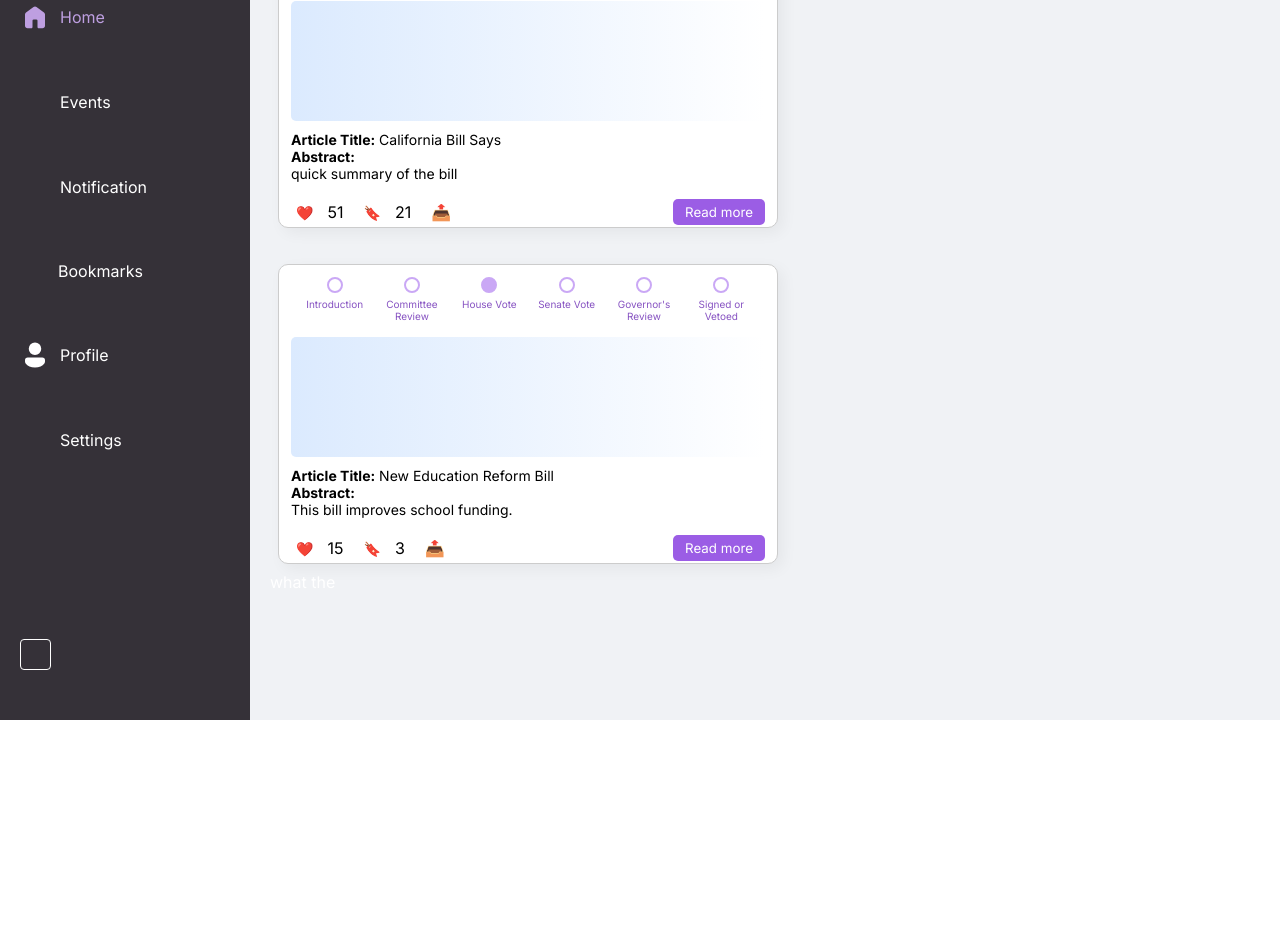
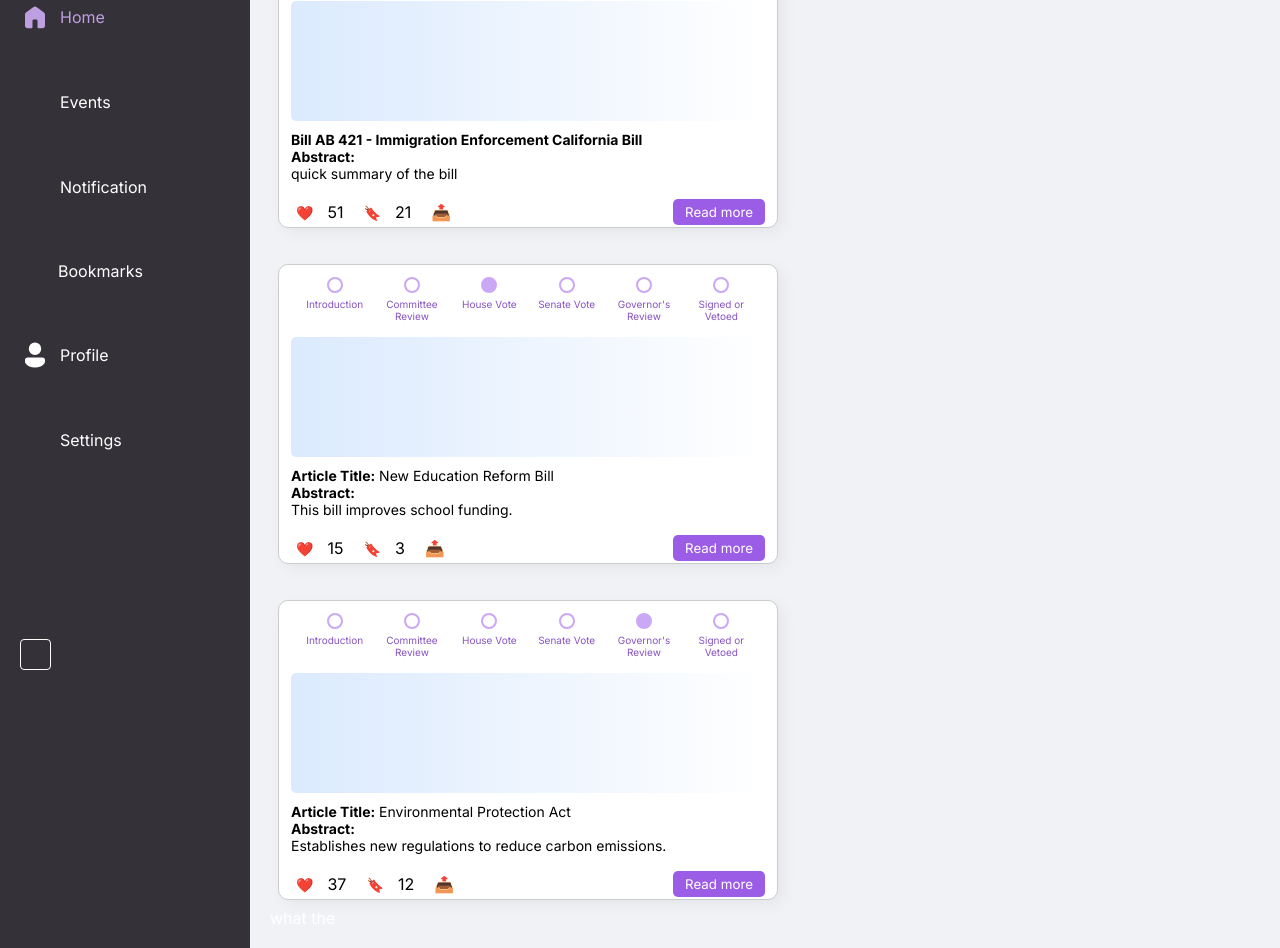
Before and after one commit to fizaxsheikh/civix, a React (Vite) app in the folder frontend/: page / in a window 1280 px wide. Shown: the part 100-1048 px from the top of the page. Before the commit the page ends 820 px from the top, so only its background shows below. Built offline with nearby package versions, Linux system fonts and the light colour scheme; some icons are missing.

Commit message:
added card

```diff
--- a/frontend/src/policies-KS/policies.jsx
+++ b/frontend/src/policies-KS/policies.jsx
@@ -1,220 +1,3 @@
-
-// import './Policies.css';
-
-// function Policies() {
-//   return (
-//     // Step 1: Wrap ALL cards in a container
-//     <div className="card-container">
-
-//       {/* --- First Card (Original) --- */}
-//       <div className="policies">
-//         <div className="progress-bar">
-//           {["Introduction", "Committee Review", "House Vote", "Senate Vote", "Governor's Review", "Signed or Vetoed"].map((label, idx) => (
-//             <div className="step" key={idx}>
-//               <div className={`circle ${idx === 0 ? "active" : ""}`}></div>
-//               <div className="label">{label}</div>
-//             </div>
-//           ))}
-//         </div>
-//         <div className="image-section"></div>
-//         <div className="text-content">
-//           <p><strong>Article Title:</strong> California Bill Says</p>
-//           <p><strong>Abstract:</strong></p>
-//           <p>quick summary of the bill</p>
-//         </div>
-//         <div className="card-footer">
-//           <div className="icons">
-//             <span>❤️ XXXk</span>
-//             <span>🔖 XXX</span>
-//             <span>📤</span>
-//           </div>
-//           <button className="read-more">Read more</button>
-//         </div>
-//       </div>
-
-//       {/* --- Second Card (Copy-Pasted & Modified) --- */}
-//       <div className="policies">
-//         <div className="progress-bar">
-//           {["Introduction", "Committee Review", "House Vote", "Senate Vote", "Governor's Review", "Signed or Vetoed"].map((label, idx) => (
-//             <div className="step" key={idx}>
-//               <div className={`circle ${idx === 2 ? "active" : ""}`}></div> {/* Changed active step */}
-//               <div className="label">{label}</div>
-//             </div>
-//           ))}
-//         </div>
-//         <div className="image-section"></div>
-//         <div className="text-content">
-//           <p><strong>Article Title:</strong> New Education Reform Bill</p> {/* Changed title */}
-//           <p><strong>Abstract:</strong></p>
-//           <p>This bill improves school funding.</p> {/* Changed text */}
-//         </div>
-//         <div className="card-footer">
-//           <div className="icons">
-//             <span>❤️ 150k</span> {/* Changed numbers */}
-//             <span>🔖 42</span>
-//             <span>📤</span>
-//           </div>
-//           <button className="read-more">Read more</button>
-//         </div>
-//       </div>
-//     </div>
-//   );
-// }
-
-// export default Policies;
-
-// import { useState } from 'react';
-// import './Policies.css';
-
-// function Policies() {
-//   // State for first card
-//   const [firstCardLikes, setFirstCardLikes] = useState(1000);
-//   const [firstCardBookmarks, setFirstCardBookmarks] = useState(50);
-//   const [firstCardLiked, setFirstCardLiked] = useState(false);
-//   const [firstCardBookmarked, setFirstCardBookmarked] = useState(false);
-
-//   // State for second card
-//   const [secondCardLikes, setSecondCardLikes] = useState(150000);
-//   const [secondCardBookmarks, setSecondCardBookmarks] = useState(42);
-//   const [secondCardLiked, setSecondCardLiked] = useState(false);
-//   const [secondCardBookmarked, setSecondCardBookmarked] = useState(false);
-
-//   // Format numbers to "k" notation
-//   const formatNumber = (num) => {
-//     if (num >= 1000000) {
-//       return (num / 1000000).toFixed(1) + 'M';
-//     }
-//     if (num >= 1000) {
-//       return (num / 1000).toFixed(1) + 'k';
-//     }
-//     return num.toString();
-//   };
-
-//   // Handlers for first card
-//   const handleFirstCardLike = () => {
-//     if (firstCardLiked) {
-//       setFirstCardLikes(firstCardLikes - 1);
-//     } else {
-//       setFirstCardLikes(firstCardLikes + 1);
-//     }
-//     setFirstCardLiked(!firstCardLiked);
-//   };
-
-//   const handleFirstCardBookmark = () => {
-//     if (firstCardBookmarked) {
-//       setFirstCardBookmarks(firstCardBookmarks - 1);
-//     } else {
-//       setFirstCardBookmarks(firstCardBookmarks + 1);
-//     }
-//     setFirstCardBookmarked(!firstCardBookmarked);
-//   };
-
-//   // Handlers for second card
-//   const handleSecondCardLike = () => {
-//     if (secondCardLiked) {
-//       setSecondCardLikes(secondCardLikes - 1);
-//     } else {
-//       setSecondCardLikes(secondCardLikes + 1);
-//     }
-//     setSecondCardLiked(!secondCardLiked);
-//   };
-
-//   const handleSecondCardBookmark = () => {
-//     if (secondCardBookmarked) {
-//       setSecondCardBookmarks(secondCardBookmarks - 1);
-//     } else {
-//       setSecondCardBookmarks(secondCardBookmarks + 1);
-//     }
-//     setSecondCardBookmarked(!secondCardBookmarked);
-//   };
-
-//   const handleShareClick = () => {
-//     console.log("Share clicked");
-//     // Add your share functionality here
-//   };
-
-//   return (
-//     <div className="card-container">
-//       {/* --- First Card (Original) --- */}
-//       <div className="policies">
-//         <div className="progress-bar">
-//           {["Introduction", "Committee Review", "House Vote", "Senate Vote", "Governor's Review", "Signed or Vetoed"].map((label, idx) => (
-//             <div className="step" key={idx}>
-//               <div className={`circle ${idx === 0 ? "active" : ""}`}></div>
-//               <div className="label">{label}</div>
-//             </div>
-//           ))}
-//         </div>
-//         <div className="image-section"></div>
-//         <div className="text-content">
-//           <p><strong>Article Title:</strong> California Bill Says</p>
-//           <p><strong>Abstract:</strong></p>
-//           <p>quick summary of the bill</p>
-//         </div>
-//         <div className="card-footer">
-//           <div className="icons">
-//             <button
-//               onClick={handleFirstCardLike}
-//               className={`emoji-button ${firstCardLiked ? 'active' : ''}`}
-//             >
-//               ❤️ {formatNumber(firstCardLikes)}
-//             </button>
-//             <button
-//               onClick={handleFirstCardBookmark}
-//               className={`emoji-button ${firstCardBookmarked ? 'active' : ''}`}
-//             >
-//               🔖 {formatNumber(firstCardBookmarks)}
-//             </button>
-//             <button onClick={handleShareClick} className="emoji-button">
-//               📤
-//             </button>
-//           </div>
-//           <button className="read-more">Read more</button>
-//         </div>
-//       </div>
-
-//       {/* --- Second Card (Copy-Pasted & Modified) --- */}
-//       <div className="policies">
-//         <div className="progress-bar">
-//           {["Introduction", "Committee Review", "House Vote", "Senate Vote", "Governor's Review", "Signed or Vetoed"].map((label, idx) => (
-//             <div className="step" key={idx}>
-//               <div className={`circle ${idx === 2 ? "active" : ""}`}></div>
-//               <div className="label">{label}</div>
-//             </div>
-//           ))}
-//         </div>
-//         <div className="image-section"></div>
-//         <div className="text-content">
-//           <p><strong>Article Title:</strong> New Education Reform Bill</p>
-//           <p><strong>Abstract:</strong></p>
-//           <p>This bill improves school funding.</p>
-//         </div>
-//         <div className="card-footer">
-//           <div className="icons">
-//             <button
-//               onClick={handleSecondCardLike}
-//               className={`emoji-button ${secondCardLiked ? 'active' : ''}`}
-//             >
-//               ❤️ {formatNumber(secondCardLikes)}
-//             </button>
-//             <button
-//               onClick={handleSecondCardBookmark}
-//               className={`emoji-button ${secondCardBookmarked ? 'active' : ''}`}
-//             >
-//               🔖 {formatNumber(secondCardBookmarks)}
-//             </button>
-//             <button onClick={handleShareClick} className="emoji-button">
-//               📤
-//             </button>
-//           </div>
-//           <button className="read-more">Read more</button>
-//         </div>
-//       </div>
-//     </div>
-//   );
-// }
-
-// export default Policies;
 
 import { useState } from 'react';
 import './Policies.css';
@@ -233,6 +16,13 @@ function Policies() {
   const [secondCardLiked, setSecondCardLiked] = useState(false);
   const [secondCardBookmarked, setSecondCardBookmarked] = useState(false);
   const [secondCardLikeAnim, setSecondCardLikeAnim] = useState(false);
+
+  // State for third card (new)
+  const [thirdCardLikes, setThirdCardLikes] = useState(37);
+  const [thirdCardBookmarks, setThirdCardBookmarks] = useState(12);
+  const [thirdCardLiked, setThirdCardLiked] = useState(false);
+  const [thirdCardBookmarked, setThirdCardBookmarked] = useState(false);
+  const [thirdCardLikeAnim, setThirdCardLikeAnim] = useState(false);
 
   // Handlers for first card
   const handleFirstCardLike = () => {
@@ -276,6 +66,27 @@ function Policies() {
     setSecondCardBookmarked(!secondCardBookmarked);
   };
 
+  // Handlers for third card (new)
+  const handleThirdCardLike = () => {
+    if (thirdCardLiked) {
+      setThirdCardLikes(thirdCardLikes - 1);
+    } else {
+      setThirdCardLikes(thirdCardLikes + 1);
+      setThirdCardLikeAnim(true);
+      setTimeout(() => setThirdCardLikeAnim(false), 500);
+    }
+    setThirdCardLiked(!thirdCardLiked);
+  };
+
+  const handleThirdCardBookmark = () => {
+    if (thirdCardBookmarked) {
+      setThirdCardBookmarks(thirdCardBookmarks - 1);
+    } else {
+      setThirdCardBookmarks(thirdCardBookmarks + 1);
+    }
+    setThirdCardBookmarked(!thirdCardBookmarked);
+  };
+
   const handleShareClick = () => {
     console.log("Share clicked");
     // Add your share functionality here
@@ -288,14 +99,14 @@ function Policies() {
         <div className="progress-bar">
           {["Introduction", "Committee Review", "House Vote", "Senate Vote", "Governor's Review", "Signed or Vetoed"].map((label, idx) => (
             <div className="step" key={idx}>
-              <div className={`circle ${idx === 0 ? "active" : ""}`}></div>
+              <div className={`circle ${idx === 1 ? "active" : ""}`}></div>
               <div className="label">{label}</div>
             </div>
           ))}
         </div>
         <div className="image-section"></div>
         <div className="text-content">
-          <p><strong>Article Title:</strong> California Bill Says</p>
+          <p><strong>Bill AB 421 - Immigration Enforcement California Bill </strong> </p>
           <p><strong>Abstract:</strong></p>
           <p>quick summary of the bill</p>
         </div>
@@ -323,7 +134,7 @@ function Policies() {
         </div>
       </div>
 
-      {/* --- Second Card (Copy-Pasted & Modified) --- */}
+      {/* --- Second Card --- */}
       <div className="policies">
         <div className="progress-bar">
           {["Introduction", "Committee Review", "House Vote", "Senate Vote", "Governor's Review", "Signed or Vetoed"].map((label, idx) => (
@@ -362,6 +173,46 @@ function Policies() {
           <button className="read-more">Read more</button>
         </div>
       </div>
+
+      {/* --- Third Card (New) --- */}
+      <div className="policies">
+        <div className="progress-bar">
+          {["Introduction", "Committee Review", "House Vote", "Senate Vote", "Governor's Review", "Signed or Vetoed"].map((label, idx) => (
+            <div className="step" key={idx}>
+              <div className={`circle ${idx === 4 ? "active" : ""}`}></div>
+              <div className="label">{label}</div>
+            </div>
+          ))}
+        </div>
+        <div className="image-section"></div>
+        <div className="text-content">
+          <p><strong>Article Title:</strong> Environmental Protection Act</p>
+          <p><strong>Abstract:</strong></p>
+          <p>Establishes new regulations to reduce carbon emissions.</p>
+        </div>
+        <div className="card-footer">
+          <div className="icons">
+            <div className="count-container">
+              <button
+                onClick={handleThirdCardLike}
+                className={`emoji-button ${thirdCardLiked ? 'active' : ''} ${thirdCardLikeAnim ? 'animate' : ''}`}
+              >
+                <span className="heart-icon">❤️</span> {thirdCardLikes}
+              </button>
+              <button
+                onClick={handleThirdCardBookmark}
+                className={`emoji-button ${thirdCardBookmarked ? 'active' : ''}`}
+              >
+                <span className="bookmark-icon">🔖</span> {thirdCardBookmarks}
+              </button>
+            </div>
+            <button onClick={handleShareClick} className="emoji-button">
+              📤
+            </button>
+          </div>
+          <button className="read-more">Read more</button>
+        </div>
+      </div>
     </div>
   );
 }
```
